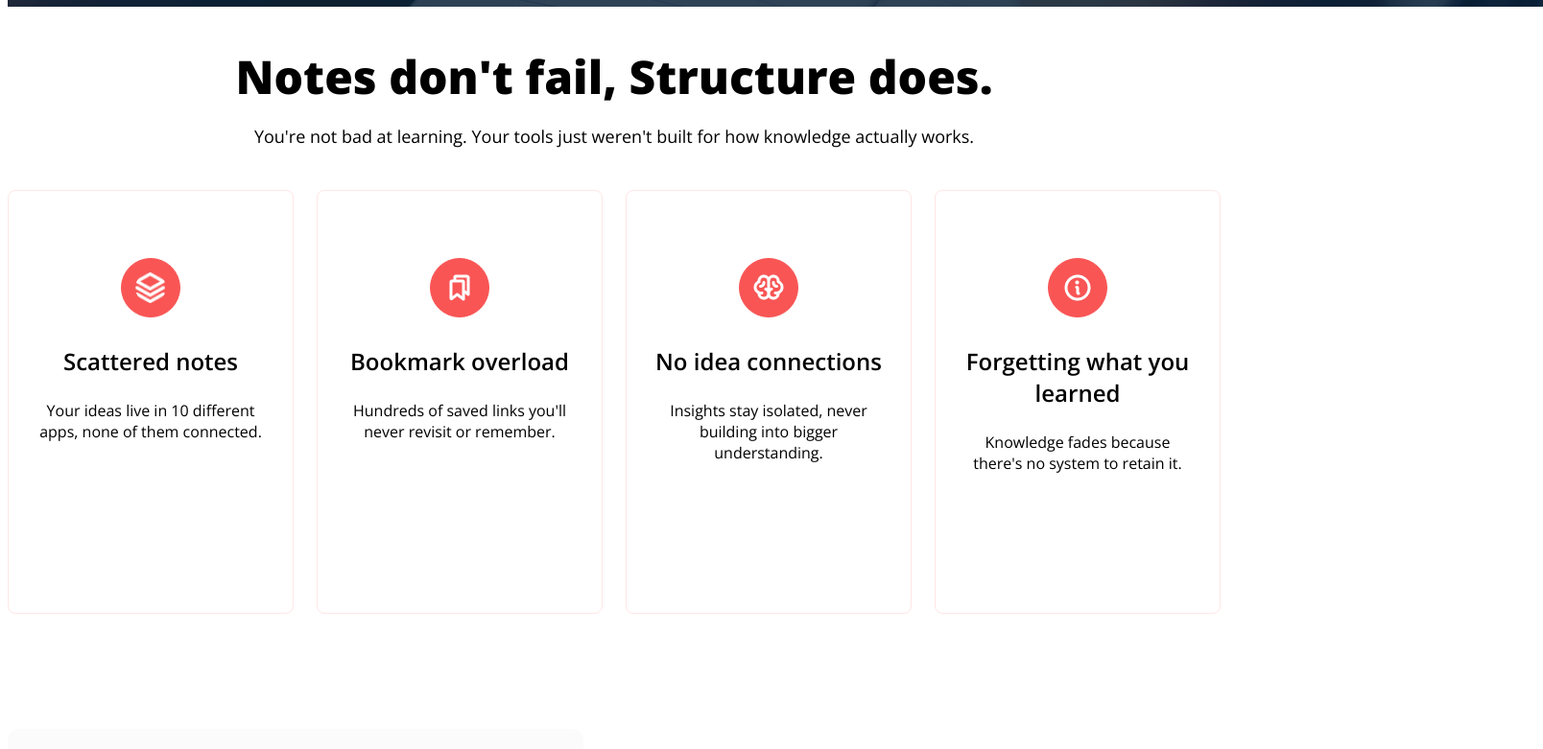
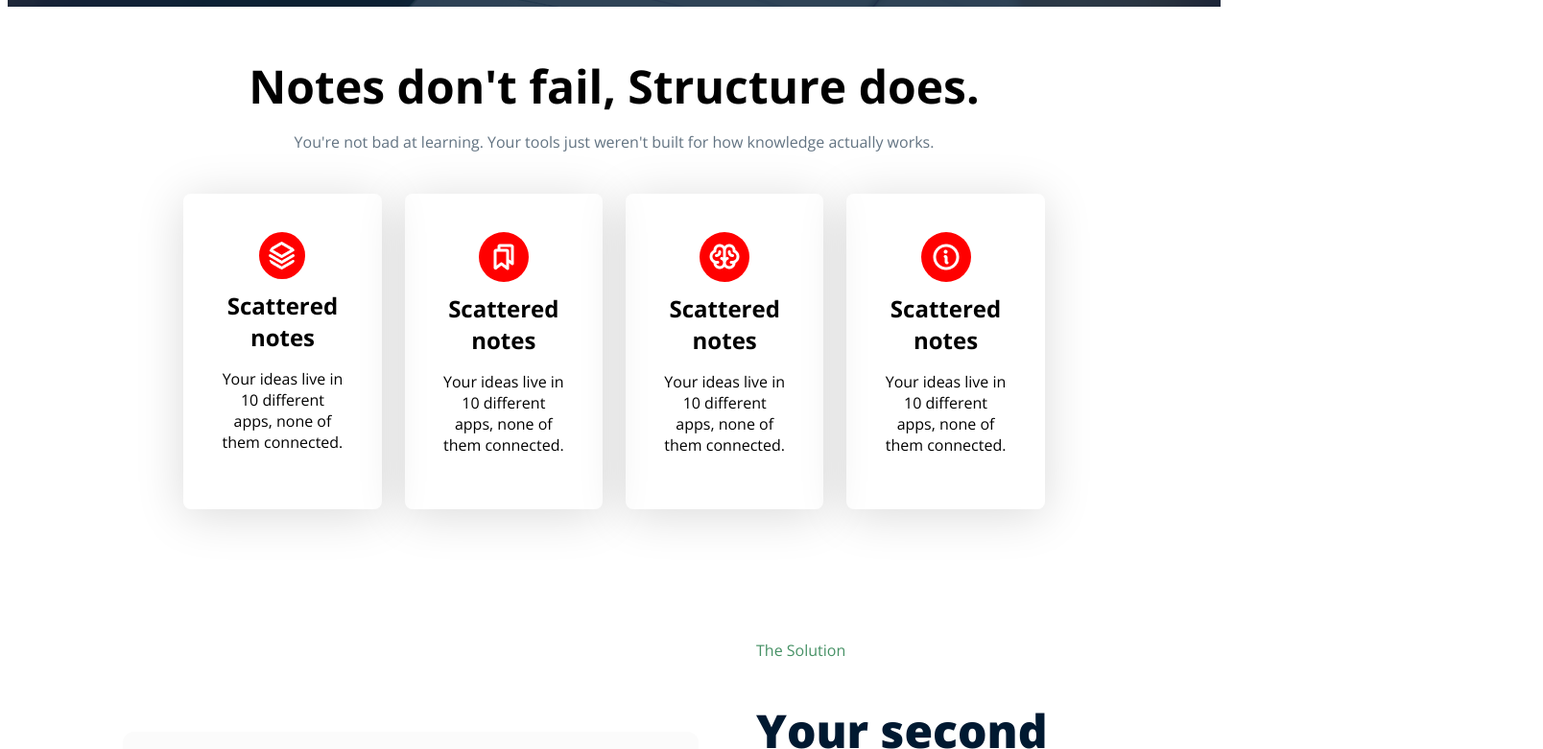
Before and after one commit to MAlmamunislam/Assignment-1, a plain HTML site: page index.html in a window 1280 px wide. Shown: the part 740-1521 px from the top of the page at 96% size, 1608 px wide, since content can reach past the window. Drawn offline with nearby package versions, Linux system fonts and the light colour scheme.

Commit message:
finished my assignment

```diff
--- a/index.html
+++ b/index.html
@@ -15,6 +15,7 @@
   <body class="font">
     <!-- This is the header section  -->
     <header>
+     <!-- navber -->
       <nav>
         <div class="logo">
           <img
@@ -31,6 +32,7 @@
           <button class="nav-btn">Get Early Access</button>
         </div>
       </nav>
+      <!-- hero ssection  -->
       <section class="section1">
         <div class="herosection">
           <button class="btn">Early Access Now Open</button>
@@ -58,7 +60,7 @@
     </header>
     <!-- This is the Main section -->
     <main>
-      <section class="section2">
+      <!-- <section class="section2">
         <div class="structure">
           <h1>Notes don't fail, Structure does.</h1>
           <p>
@@ -106,7 +108,54 @@
             <p>Knowledge fades because there's no system to retain it.</p>
           </div>
         </div>
-      </section>
+      </section> -->
+
+      <section-1 id="notes">
+
+<div class="notes-container">
+
+  <div class="section-hedding">
+<h2>Notes don't fail, Structure does.</h2>
+<p>You're not bad at learning. Your tools just weren't built for how knowledge actually works.</p>
+  </div>
+
+<div class="about-info">
+
+  <div class="info-card">
+   <div class="img">
+    <img src="./B13-A01-Knowledge-Vault/assets/Vector.png" alt="image">
+   </div>
+<h2>Scattered notes</h2>
+<p>Your ideas live in 10 different apps, none of them connected.</p>
+  </div>
+  <div class="info-card">
+   <div class="img">
+    <img src="./B13-A01-Knowledge-Vault/assets/Bookmarks.png" alt="image">
+   </div>
+<h2>Scattered notes</h2>
+<p>Your ideas live in 10 different apps, none of them connected.</p>
+  </div>
+  <div class="info-card">
+   <div class="img">
+    <img src="./B13-A01-Knowledge-Vault/assets/Brain.png" alt="image">
+   </div>
+<h2>Scattered notes</h2>
+<p>Your ideas live in 10 different apps, none of them connected.</p>
+  </div>
+  <div class="info-card">
+   <div class="img">
+    <img src="./B13-A01-Knowledge-Vault/assets/Info.png" alt="image">
+   </div>
+<h2>Scattered notes</h2>
+<p>Your ideas live in 10 different apps, none of them connected.</p>
+  </div>
+
+</div>
+
+</div>
+
+
+</section-1>
       <section class="solution">
         <div class="idea-img">
           <img src="./B13-A01-Knowledge-Vault/assets/knowledge.png" alt="" />
@@ -126,6 +175,7 @@
           <p class="common-p">Capture ideas with structure built-in from day one</p></div>
         </div>
       </section>
+      <!-- clearly section -->
       <section class="clearly">
           <div class="clearly-container">
                <h1>Ready to think more clearly?</h1>
@@ -140,6 +190,25 @@
       </section>
     </main>
     <!-- This is the footer section  -->
-    <footer></footer>
+    <footer class="footer-container">
+     <section class="footer-section" >
+          <div>
+               <img class="footer-img" src="./B13-A01-Knowledge-Vault/assets/logo-footer.png" alt="">
+          </div>
+          <div class="social-link">
+
+                    <h4>Social Links</h4>
+                    <img src="./B13-A01-Knowledge-Vault/assets/twitter.png" alt="">
+                    <img src="./B13-A01-Knowledge-Vault/assets/linkedin.png" alt="">
+                    <img src="./B13-A01-Knowledge-Vault/assets/facebook.png" alt="">
+
+          </div>
+
+          <!-- <p><small>lorem</small></p> -->
+
+     </section>
+         <p class="footer-text">© 2026 Personal Knowledge Vault. All rights reserved.</p>
+
+    </footer>
   </body>
 </html>
--- a/style.css
+++ b/style.css
@@ -4,7 +4,7 @@
 }
 
 nav {
-     max-width: 1600px;
+     /* max-width: 1600px; */
      max-height: 92px;
      display: flex;
      justify-content: space-between;
@@ -52,7 +52,7 @@ nav .menubar a {
 }
 
 .section1 {
-     width: 1600px;
+     /* width: 1600px; */
      height: 674px;
      background-image: url(./B13-A01-Knowledge-Vault/assets/hero-bg.png);
      display: flex;
@@ -86,6 +86,8 @@ nav .menubar a {
      font-size: 16px;
      font-weight: 400;
      margin-bottom: 16px;
+     cursor: pointer;
+
 
 }
 
@@ -157,71 +159,90 @@ nav .menubar a {
      font-weight: 400;
      text-align: center;
 }
-/* Icon style */
-.icon-style{
-     background-color: #F95555;
-     border: 1px solid #F95555;
-     border-radius: 1000px;
-     padding:14px ;
-     height: 32px;
-     width: 32px;
 
 
+/* notes section */
+
+#notes{
+  background-color: red;
+  padding-top: 120px;
+}
+
+#notes .notes-container{
+  width: 71%;
+  max-width: 1600px;
+  margin: 0 auto;
+  text-align: center;
+}
+.section-hedding {
+  max-width: 1360px;
+  text-align: center;
+  gap: 16;
+  margin-top:50px;
+}
+.section-hedding h2 {
+  font-size: 48px;
+  margin-bottom: 16px;
+}
+
+.section-hedding p{
+  font-size: 16px;
+  margin-bottom: 44px;
+  line-height: 20px;
+  color: #627382;
+}
+
+.info-card  {
+max-width: 322px;
+box-shadow: 0 6px 50px 0 #00000026;
+border-radius: 8px;
+padding: 40px;
 
 }
-.section2 .card{
-     display: flex;
-     gap: 24px;
-     justify-content: center;
-     text-align: center;
-     align-items: center;
-     margin-top: 44px;
+
+.info-card img{
+  background-color: red;
+  border-radius: 50%;
+  padding: 10px;
 
 }
-.section2 .card .scattered-notes-card{
-     padding: 70px 24px ;
-     width: 322px;
-     height: 300px;
-     border: 1px solid rgb(255, 230, 230);
-     background-color: #FFFFFF;
-     border-radius: 8px;
-     margin-bottom: 120px;
+.about-info{
 
+  gap: 24px;
+  display: flex;
+  justify-content: space-around;
 }
-.section2 .card .scattered-notes-card h3{
-     font-size: 24px;
-     font-weight: 600;
-
-
-}
-.section2 .card .scattered-notes-card p{
-     font-size: 16px;
-     font-weight: 400;
+.info-card h2{
+  margin-top: 6px;
+  margin-bottom: 6px;
 }
 .solution{
      display: flex;
      gap: 60px;
+     margin-top: 120px;
      margin-bottom: 120px;
-
+     margin-left: 120px;
+     margin-right: 120px;
+     align-items: center;
 }
-.solution .tips{
+.tips{
      display: flex;
      gap: 6px;
      align-items: center;
 }
-.solution .tips img{
+.tips img{
      height:20px ;
      width: 20px;
 
 }
-.solution .solution-text .p-solve{
+.p-solve{
      font-size: 16;
      color: #469165;
-     margin-top: 220px;
+     /* margin-top: 220px; */
      margin-bottom: 16px;
 
 }
-.solution .solution-text h1{
+.solution-text h1{
      font-size: 48px;
      font-weight: 900;
      color: #001931;
@@ -229,7 +250,7 @@ nav .menubar a {
 
 
 }
- .solution .solution-text .Personal-khowladge{
+ .Personal-khowladge{
      font-size: 16px;
      font-weight:  400 ;
      color: #627382;
@@ -240,15 +261,16 @@ nav .menubar a {
      color: #001931;
      margin-bottom: 16px;
 }
-.clearly .clearly-container{
+.clearly-container{
      background-color: #F7F6F2;
      padding: 40px;
      width:1160px ;
+     margin: 0 auto;
      height: 384px;
      text-align: center;
      align-items: center;
      justify-items: center;
-     margin: 120px  120px;
+     /* margin: 120px  120px; */
 }
 .clearly .clearly-container h1{
      font-size: 40px;
@@ -271,6 +293,7 @@ nav .menubar a {
      background-color: #469165;
      border: 1px solid black;
      border-radius: 4px;
+     cursor: pointer;
 
 }
 .clearly .clearly-container button p{
@@ -283,4 +306,41 @@ nav .menubar a {
      font-size: 16px;
      font-weight: 400;
      color: #627382;
+
  }
+ .footer-section{
+     /* width: 1520px; */
+     /* height: 348px; */
+     /* background-color: black; */
+     display: flex;
+     justify-content: space-between;
+     margin-left: 120px;
+     margin-right: 120px;
+     margin-top: 100px;
+     /* flex-direction: row; */
+     /* align-items: flex-start; */
+
+ }
+.footer-section .social-link img {
+     height: 20px;
+     width: 20px;
+}
+.footer-section .footer-img{
+     height:60px ;
+     width:140px ;
+}
+.social-link h4{
+     color: white;
+}
+.footer-text{
+     text-align: center;
+     color: white;
+     font-size: 16px;
+     border-top: 1px solid gray;
+     padding: 30px;
+}
+.footer-container{
+background-color: black;
+padding: 20px;
+margin-top: 120px;
+}
```
Also changed, not shown: B13-A01-Knowledge-Vault/assets/facebook.png (added), B13-A01-Knowledge-Vault/assets/linkedin.png (added), B13-A01-Knowledge-Vault/assets/twitter.png (added).
